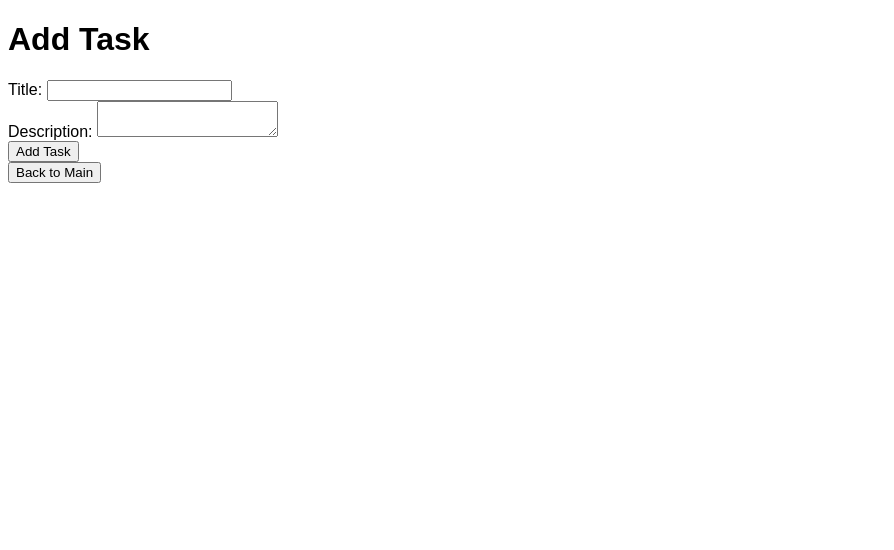
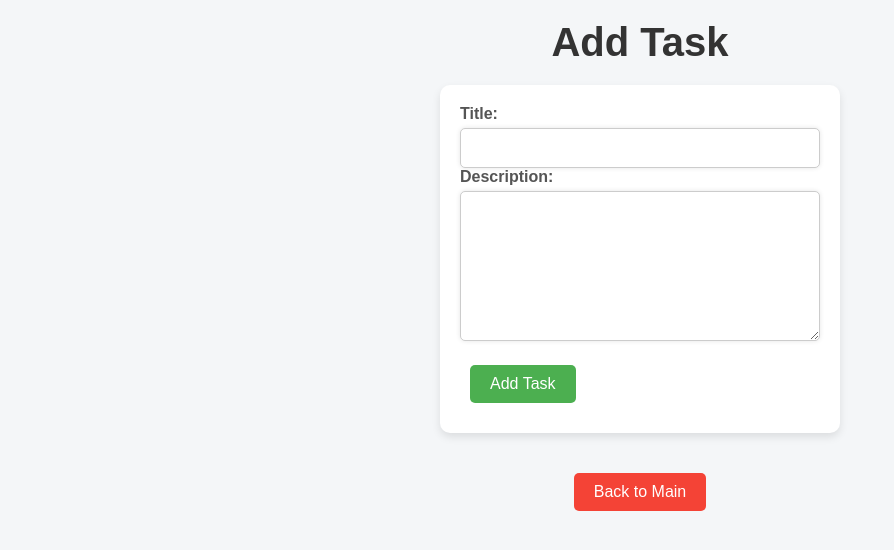
Before and after one commit to canopusA/JS-Project, a plain HTML site: page add.html in a window 1280 px wide. Shown: the whole page, without its empty margins (0-894 px from the left). Drawn offline with Linux system fonts and the light colour scheme.

Commit message:
new styles

```diff
--- a/js/details.js
+++ b/js/details.js
@@ -5,7 +5,6 @@ taskManager.loadFromLocalStorage();
 
 
 document.addEventListener('DOMContentLoaded', () => {
-    // Элементы, куда будем выводить информацию о задаче
     const taskTitleElement = document.getElementById('task-title');
     const taskDescriptionElement = document.getElementById('task-description');
     const taskStatusElement = document.getElementById('task-status');
--- a/style.css
+++ b/style.css
@@ -71,3 +71,141 @@
 body {
     font-family: Arial, sans-serif;
 }
+
+
+* {
+    margin: 0;
+    padding: 0;
+    box-sizing: border-box;
+    font-family: Arial, sans-serif;
+}
+
+body {
+    background-color: #f4f6f8;
+    color: #333;
+    display: flex;
+    flex-direction: column;
+    align-items: center;
+    justify-content: flex-start;
+    height: 100vh;
+    padding: 20px;
+}
+
+h1 {
+    font-size: 2.5rem;
+    color: #333;
+    margin-bottom: 20px;
+    text-align: center;
+}
+
+button {
+    background-color: #4CAF50;
+    color: white;
+    border: none;
+    padding: 10px 20px;
+    margin: 10px;
+    cursor: pointer;
+    font-size: 1rem;
+    border-radius: 5px;
+    transition: background-color 0.3s ease;
+}
+
+button:hover {
+    background-color: #45a049;
+}
+
+button:active {
+    background-color: #3e8e41;
+}
+
+#back-btn {
+    background-color: #f44336;
+}
+
+#back-btn:hover {
+    background-color: #e53935;
+}
+
+#back-btn:active {
+    background-color: #c62828;
+}
+
+form {
+    background-color: white;
+    border-radius: 10px;
+    box-shadow: 0 4px 8px rgba(0, 0, 0, 0.1);
+    padding: 20px;
+    width: 100%;
+    max-width: 400px;
+    margin-bottom: 20px;
+}
+
+form div {
+    margin-bottom: 15px;
+}
+
+label {
+    font-size: 1rem;
+    font-weight: bold;
+    color: #555;
+}
+
+input[type="text"], textarea {
+    width: 100%;
+    padding: 10px;
+    margin-top: 5px;
+    font-size: 1rem;
+    border: 1px solid #ccc;
+    border-radius: 5px;
+    box-shadow: 0 0 5px rgba(0, 0, 0, 0.1);
+}
+
+input[type="text"]:focus, textarea:focus {
+    border-color: #4CAF50;
+    outline: none;
+}
+
+textarea {
+    resize: vertical;
+    height: 150px;
+}
+
+#task-title {
+    font-size: 2rem;
+    color: #333;
+    margin-bottom: 10px;
+}
+
+#task-description {
+    font-size: 1.1rem;
+    color: #666;
+    margin-bottom: 20px;
+}
+
+#task-status {
+    font-weight: bold;
+    font-size: 1.1rem;
+    color: #4CAF50;
+}
+
+#task-status.incomplete {
+    color: #f44336;
+}
+
+#task-creation-date {
+    font-size: 1rem;
+    color: #888;
+}
+
+button, #back-btn {
+    margin-top: 20px;
+}
+
+a {
+    text-decoration: none;
+    color: #4CAF50;
+}
+
+a:hover {
+    text-decoration: underline;
+}
```
